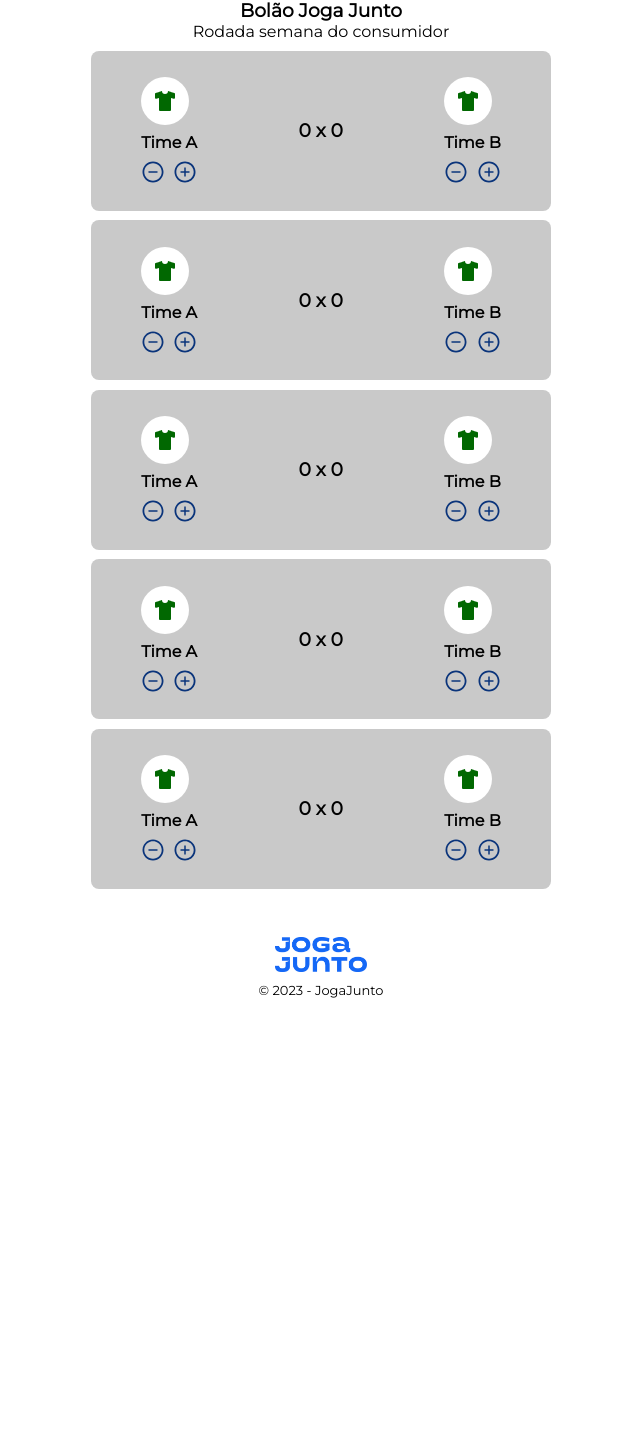
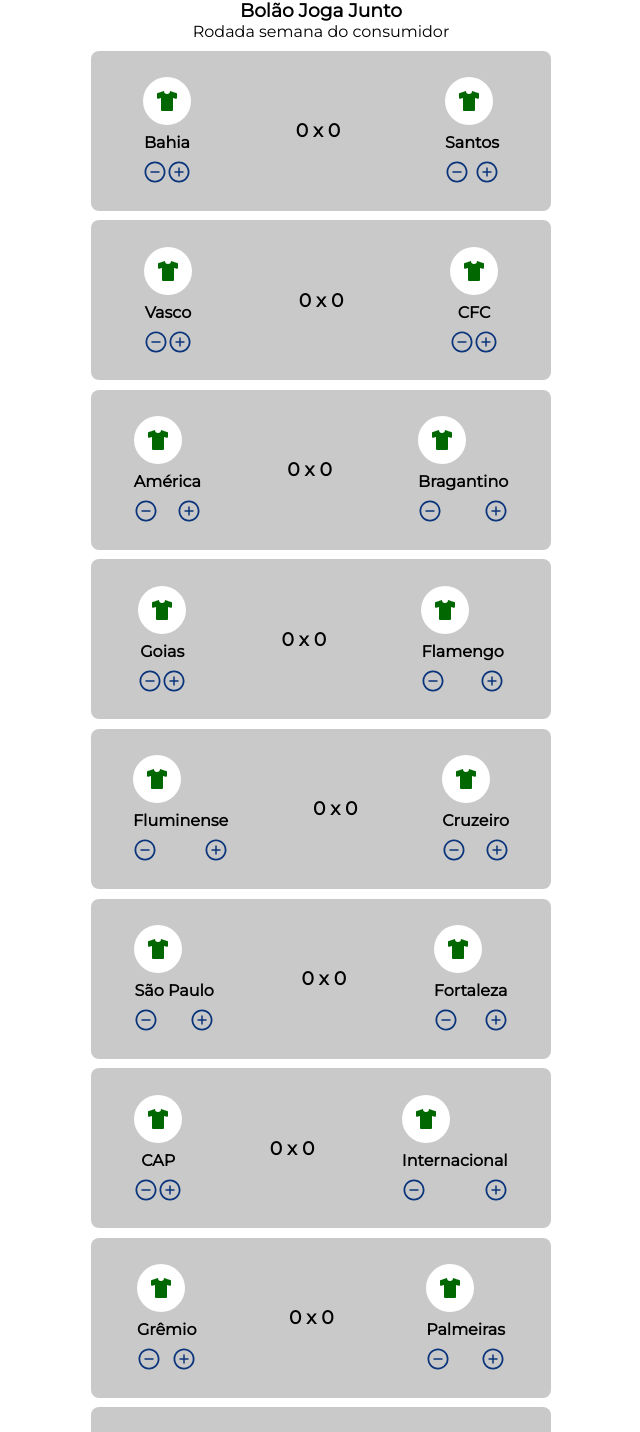
Before and after one commit to guipiri/bolao-jogajunto, a React (Vite) app: page /palpite in a window 1280 px wide. Shown: the part 175-1607 px from the top of the page, without its empty margins (319-959 px from the left). Before the commit the page ends 1255 px from the top, so only its background shows below. Built offline with nearby package versions, Linux system fonts and the light colour scheme.

Commit message:
feat: showing scores, if it's already choosed, for logged users

```diff
--- a/src/components/navbar/Navbar.jsx
+++ b/src/components/navbar/Navbar.jsx
@@ -9,7 +9,6 @@
   if (user) {
     username = user.username;
   }
-  console.log(username);
 
   return (
     <nav className="navbar">
--- a/src/components/placar/Placar.jsx
+++ b/src/components/placar/Placar.jsx
@@ -3,9 +3,12 @@
 import { AiOutlinePlusCircle, AiOutlineMinusCircle } from "react-icons/ai";
 import { BiSolidTShirt } from "react-icons/bi";
 
-function Placar() {
-  const [score, setScore] = useState({ A: 0, B: 0 });
+function Placar({ arrayScore, aTeamName, bTeamName, isChangeable }) {
+  const [score, setScore] = useState({ A: arrayScore[0], B: arrayScore[1] });
+
+
   const plusOne = (team) => {
+    if (!isChangeable) return;
     if (team === "A") {
       setScore({ ...score, A: score.A + 1 });
     } else {
@@ -13,6 +16,7 @@
     }
   };
   const minusOne = (team) => {
+    if (!isChangeable) return;
     if (team === "A") {
       if (score.A != 0) {
         setScore({ ...score, A: score.A - 1 });
@@ -29,7 +33,7 @@
         <div className="teamCircle">
           <BiSolidTShirt />
         </div>
-        <span>Time A</span>
+        <span>{aTeamName}</span>
         <div className="modifyScore">
           <AiOutlineMinusCircle onClick={() => minusOne("A")} />
           <AiOutlinePlusCircle onClick={() => plusOne("A")} />
@@ -42,7 +46,7 @@
         <div className="teamCircle">
           <BiSolidTShirt />
         </div>
-        <span>Time B</span>
+        <span>{bTeamName}</span>
         <div className="modifyScore">
           <AiOutlineMinusCircle onClick={() => minusOne("B")} />
           <AiOutlinePlusCircle onClick={() => plusOne("B")} />
--- a/src/routes/login/Login.jsx
+++ b/src/routes/login/Login.jsx
@@ -19,7 +19,7 @@
     e.preventDefault();
 
     fetch(
-      "https://script.google.com/macros/s/AKfycbxdulvX2FKuZ3o5JTY7dIULcooVV8Bo4T8gFDer16N3vMzT8_Ml5LZanQbcrt-VSBqF/exec",
+      "https://script.google.com/macros/s/AKfycbwoLx3bRQ7uPnZhI6mb1k-9MkxhmANmIvPPxNCArmzbDo1cKI56VPGtPHoZP5__N-3l/exec",
       {
         method: "POST",
         body: JSON.stringify({ ...login, auth_code: null }),
--- a/src/routes/palpite/Palpite.jsx
+++ b/src/routes/palpite/Palpite.jsx
@@ -1,20 +1,95 @@
-import React, { useState } from "react";
+import React, { useEffect, useState, useContext } from "react";
 import "./Palpite.css";
-import { AiOutlinePlusCircle, AiOutlineMinusCircle } from "react-icons/ai";
-import { BiSolidTShirt } from "react-icons/bi";
 import Placar from "../../components/placar/Placar";
+import { UserContext } from "../../context/UserContext";
 
 function Palpite() {
+  const matches = [
+    ["Bahia", "Santos"],
+    ["Vasco", "CFC"],
+    ["América", "Bragantino"],
+    ["Goias", "Flamengo"],
+    ["Fluminense", "Cruzeiro"],
+    ["São Paulo", "Fortaleza"],
+    ["CAP", "Internacional"],
+    ["Grêmio", "Palmeiras"],
+    ["Corinthians", "Botafogo"],
+    ["CAM", "Cuiabá"],
+  ];
+  const [scores, setScores] = useState();
+
+  const { user } = useContext(UserContext);
+  let userId;
+  let ftd_date;
+  if (user) {
+    userId = user._id;
+    ftd_date = user.ftd_date;
+  }
+
+  useEffect(() => {
+    if (userId) {
+      fetch(
+        `https://script.google.com/macros/s/AKfycbx0OWPEcmTJYq6I5DWIYOE2XezV4emJV6-rQ6x_p9BUExDCLcHl6BMNfyjh3oFoYL4/exec?id=${userId}`,
+        {
+          method: "GET",
+          headers: {
+            "Content-Type": "text/plain;charset=utf-8",
+          },
+          redirect: "follow",
+        }
+      )
+        .then((res) => {
+          return res.json();
+        })
+        .then((data) => {
+          if (data) {
+            let placares = [];
+            data.forEach((element, index) => {
+              if (index < 10) {
+                placares.push(JSON.parse(element));
+              } else {
+                placares.push(element);
+              }
+            });
+            setScores(placares);
+          }
+        })
+        .catch((err) => {
+          console.log(err);
+        });
+    }
+  }, []);
+
   return (
     <div className="palpite">
       <div className="palpitesDesc">
         <h3>Bolão Joga Junto</h3>
         <p>Rodada semana do consumidor</p>
-        <Placar />
-        <Placar />
-        <Placar />
-        <Placar />
-        <Placar />
+        {scores
+          ? scores.map((element, index) => {
+              if (index < 10) {
+                return (
+                  <Placar
+                    key={`partida${index + 1}`}
+                    aTeamName={matches[index][0]}
+                    bTeamName={matches[index][1]}
+                    arrayScore={element}
+                    isChangeable={true}
+                  />
+                );
+              }
+            })
+          : matches.map((element, index) => {
+              return (
+                <Placar
+                  key={`placar${index + 1}`}
+                  aTeamName={element[0]}
+                  bTeamName={element[1]}
+                  arrayScore={[0, 0]}
+                  isChangeable={true}
+                />
+              );
+            })}
       </div>
     </div>
   );
```
